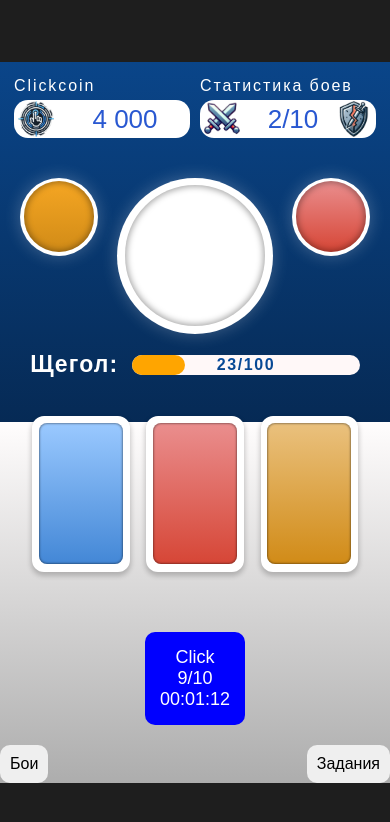
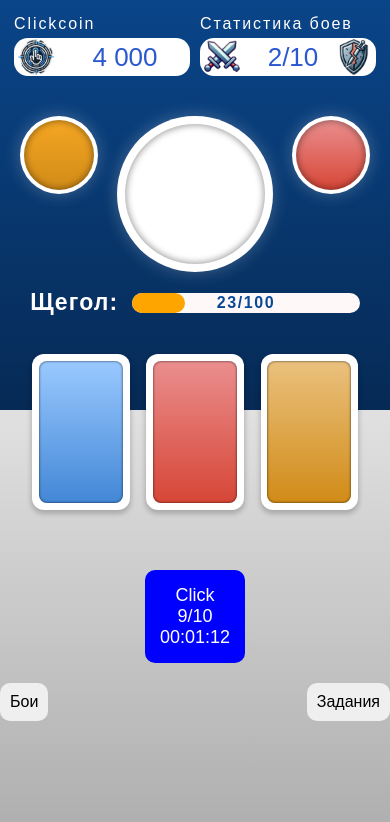
Before and after one commit to AlexandrGrankin/game-ui, a React (Create React App) app: page / in a window 390 px wide. Shown: the top 822 px of the page. Built offline with nearby package versions, Linux system fonts and the light colour scheme; a web font is replaced by a local one.

Commit message:
Поработал над адаптивностью

```diff
--- a/src/styles/App.css
+++ b/src/styles/App.css
@@ -11,6 +11,7 @@ body {
 .container {
     position: relative; /* создаём контекст для псевдо-элемента */
     min-width: 375px;
+    height: 100vh;
     width: 100vw;
     padding: 0;
     margin: 0;
@@ -25,21 +26,33 @@ body {
     bottom: 50%;
     left: 0;
     right: 0;
-    height: 50%;
+    height: 80vw;
     background: linear-gradient(to bottom, #0A4589, #062A55);
     z-index: -1;
+}
+
+@media (max-width: 500px) {
+    .container::before {
+        height: 105vw;
+    }
+}
+
+@media (min-width: 500px) and (max-width: 700px) {
+    .container::before {
+        height: 95vw;
+    }
 }
 
 .container::after {
     content: ""; /* псевдо-элемент без содержания */
     position: absolute;
-    top: 50%;
+    top: 20%;
     bottom: 0;
     left: 0;
     right: 0;
-    height: 50%;
+    height: 80%;
     background: linear-gradient(to bottom, #FFFDFD, #ADADAD);
-    z-index: -1;
+    z-index: -2;
 }
 
 img {
```
